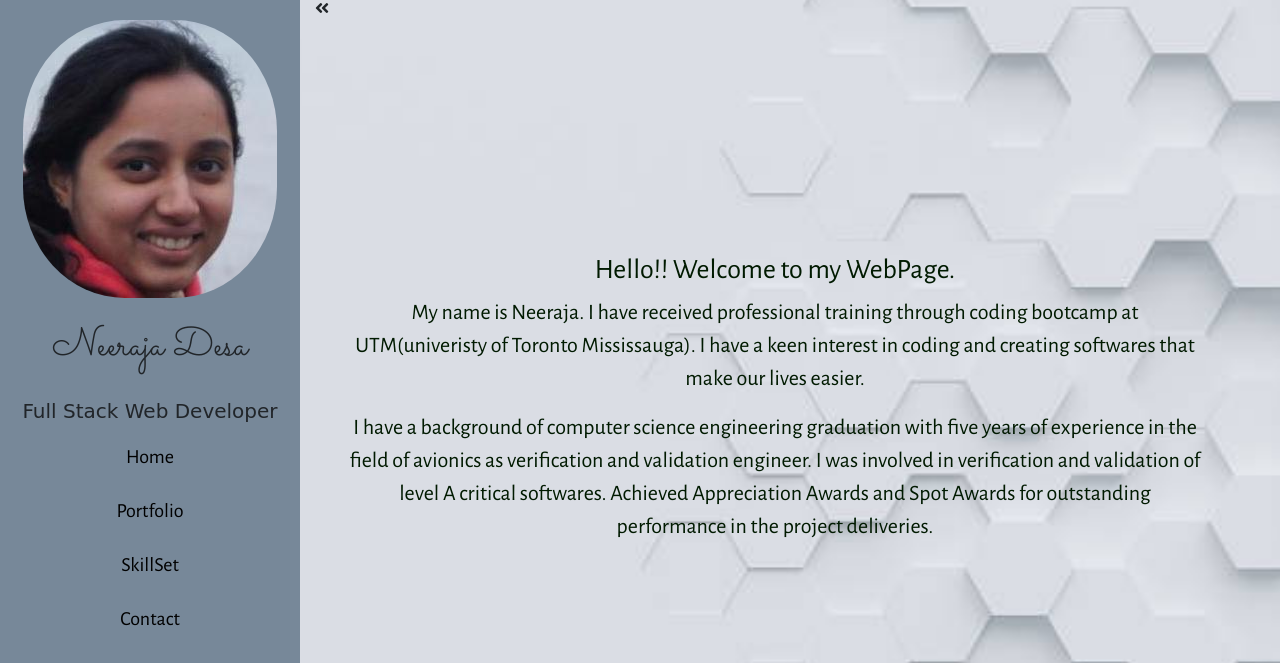
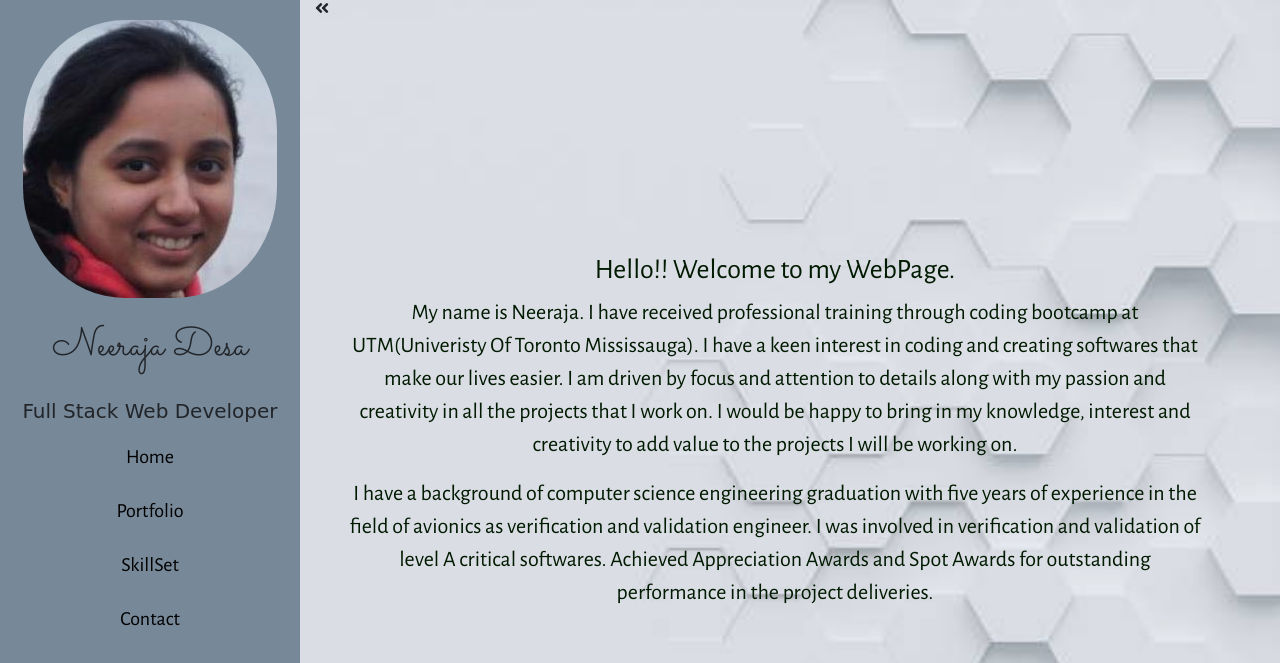
Before and after one commit to nreddyd/nreddyd.github.io, a plain HTML site: page index.html in a window 1280 px wide. Shown: the top 663 px of the page. Drawn offline with nearby package versions, Linux system fonts and the light colour scheme; a web font is replaced by a local one.

Commit message:
updated intro in index.html

```diff
--- a/index.html
+++ b/index.html
@@ -73,9 +73,12 @@
                             <p>
                                 My name is Neeraja.
                                 I have received professional training through coding bootcamp at
-                                UTM(univeristy of Toronto Mississauga). I have a keen interest in coding and
-                                creating
-                                softwares that make our lives easier. </p>
+                                UTM(Univeristy Of Toronto Mississauga). I have a keen interest in coding and
+                                creating softwares that make our lives easier. I am driven by focus and attention to
+                                details along with my passion and creativity in all the projects that I work on.
+                                I would be happy to bring in my
+                                knowledge, interest and creativity to add value to the projects I will be working on.
+                            </p>
                             <p>
 
                                 I have a background of computer science engineering graduation with five years of
```
